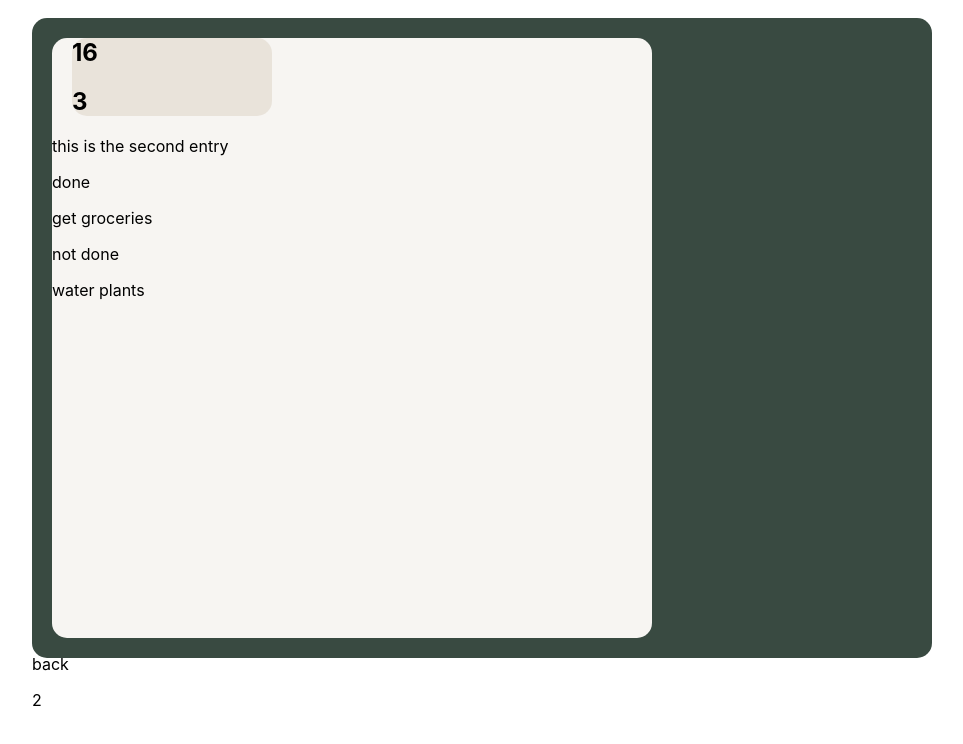
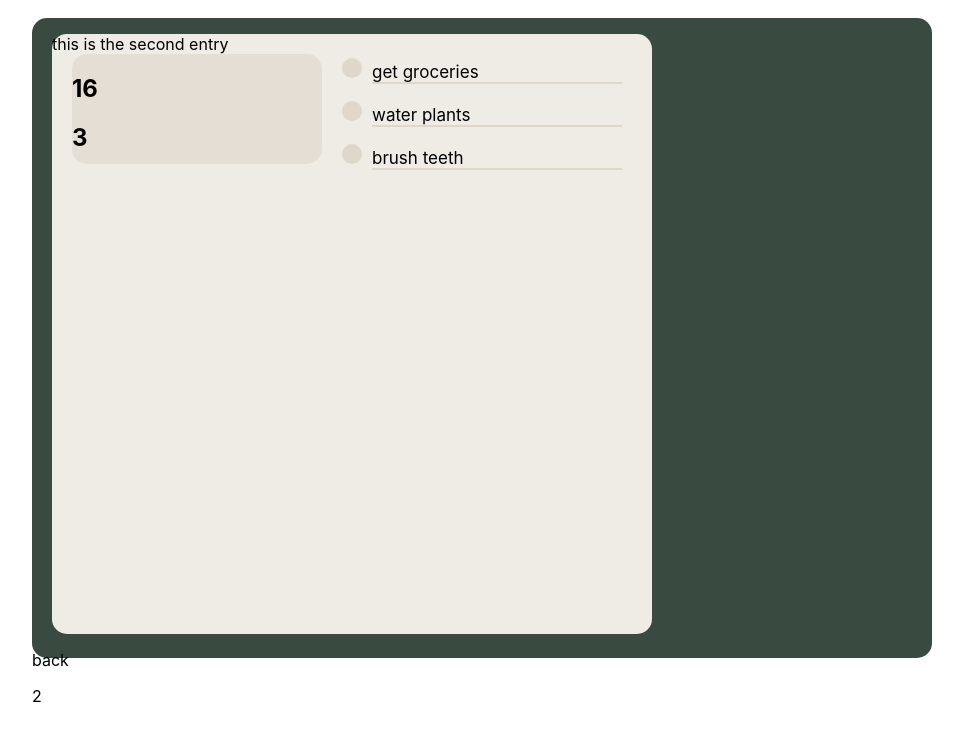
Before and after one commit to samuelmanor/aden-react-node, a React (Create React App) app: page / in a window 1280 px wide. Shown: the top 744 px of the page, without its empty margins (232-1195 px from the left). Built offline with nearby package versions, Linux system fonts and the light colour scheme; data requests are answered from the project's data file.

Commit message:
more style, todo task editing functionality

```diff
--- a/db.json
+++ b/db.json
@@ -14,6 +14,11 @@
           "task": "water plants",
           "completed": true,
           "id": 2
+        },
+        {
+          "task": "brush teeth",
+          "completed": false,
+          "id": 3
         }
       ],
       "events": [
@@ -46,8 +51,13 @@
         },
         {
           "task": "water plants",
-          "completed": false,
+          "completed": true,
           "id": 2
+        },
+        {
+          "task": "brush teeth",
+          "completed": true,
+          "id": 3
         }
       ],
       "events": [
--- a/src/components/Page.js
+++ b/src/components/Page.js
@@ -11,50 +11,62 @@ function Page({ page, pageService, setCurrentPage }) {
     }, [page]);
 
     const pageStyle = {
+        page: {
             width: 600,
             height: 600,
             marginLeft: 20,
             borderRadius: 15,
+            backgroundColor: '#efece6',
+        },
 
-        backgroundColor: '#f7f5f2',
-    }
-    const dateBoxStyle = {
+        dateBox: {
             backgroundColor: 'rgba(219, 210, 195, 0.5)',
             borderRadius: 15,
-        width: 200,
+            width: 250,
+            height: 110,
             marginLeft: 20,
+            marginTop: 20,
+            position: 'absolute',
+        },
+
+        toDo: {
+            position: 'absolute',
+            marginLeft: 280,
+            marginTop: -12,
+        },
+    }
+
+    function handleUpdate(taskId, k, newState) {
+        const pageCopy = { ...page };
+        const taskToUpdate = pageCopy.todos.find(t => t.id === taskId);
+
+        if (k === 'task') {
+            taskToUpdate.task = newState;
+            pageService.update(page.id, pageCopy)
+                .then(setCurrentPage(pageCopy));
+        } else if (k === 'state') {
+            taskToUpdate.completed = newState;
+            pageService.update(page.id, pageCopy)
+                .then(setCurrentPage(pageCopy));
+        };
     };
 
     function mapToDos() {
-        return toDoArr?.map?.(obj => <ToDo key={obj.id} id={obj.id} task={obj.task} completed={obj.completed} updateTask={updateTask} />);
-    };
-
-    function updateTask(taskId, k, newState) {
-        const pageCopy = { ...page };
-
-        if (k === 'task') {
-            // for editing text content
-
-        } else if (k === 'state') {
-            const toDoToUpdate = pageCopy.todos.find(t => t.id === taskId);
-            toDoToUpdate.completed = newState;
-            pageService.update(page.id, pageCopy)
-                .then(
-                    setCurrentPage(pageCopy)
-                )
-        };
+        return toDoArr?.map?.(obj => <ToDo key={obj.id} id={obj.id} task={obj.task} completed={obj.completed} handleUpdate={handleUpdate} />);
     };
 
     return (
-        <div style={pageStyle}>
-            <div style={dateBoxStyle}>
+        <div style={pageStyle.page}>
+            <div style={pageStyle.dateBox}>
                 <h2>{page.day}</h2>
                 <h2>{page.month}</h2>
             </div>
 
             <p>{page.entry}</p>
 
+            <div style={pageStyle.toDo}>
                 {mapToDos()}
+            </div>
         </div>
     )
 };
--- a/src/components/ToDo.js
+++ b/src/components/ToDo.js
@@ -1,14 +1,55 @@
-import React from "react";
+import React, { useState } from "react";
 
-function ToDo({ id, task, completed, updateTask }) {
+function ToDo({ id, task, completed, handleUpdate }) {
+    const [editingState, setEditingState] = useState(false);
+    const [taskText, setTaskText] = useState(task);
+
     const toDoStyle = {
-        // color: 'green'
+        done: {
+            height: 20,
+            width: 20,
+            backgroundColor: 'rgba(219, 210, 195, 0.8)',
+            borderRadius: 10,
+            marginLeft: 10,
+            display: 'inline-block',
+            cursor: 'pointer',
+        },
+
+        notDone: {
+            height: 10,
+            width: 10,
+            borderRadius: 10,
+            border: '5px solid rgba(219, 210, 195, 0.8)',
+            marginLeft: 10,
+            display: 'inline-block',
+            cursor: 'pointer',
+        },
+
+        p: {
+            display: 'inline-block',
+            marginTop: 0,
+            marginLeft: 10,
+            borderBottom: '2px solid rgba(219, 210, 195, 0.8)',
+            width: 250,
+            fontSize: 17,
+        }
     };
+
+    function updateTask() {
+        handleUpdate(id, 'task', taskText);
+        setEditingState(false);
+    }
 
     return (
         <div>
-            {completed ? <p onClick={() => updateTask(id, 'state', false)}>done</p> : <p onClick={() => updateTask(id, 'state', true)}>not done</p>}
-            <p>{task}</p>
+            {completed ? <div style={toDoStyle.done}onClick={() => handleUpdate(id, 'state', false)}></div> : <div style={toDoStyle.notDone} onClick={() => handleUpdate(id, 'state', true)}></div>}
+            {/* <p style={toDoStyle.p}>{task}</p> */}
+            {editingState ?
+            <div>
+                <input type='text' value={taskText} onChange={(e) => setTaskText(e.target.value)} />
+                <button onClick={updateTask}>save</button>
+            </div>
+            : <p onClick={() => setEditingState(editingState => !editingState)} style={toDoStyle.p}>{task}</p>}
         </div>
     );
 };
```
Lines whose indentation alone changed are shown as unchanged.
